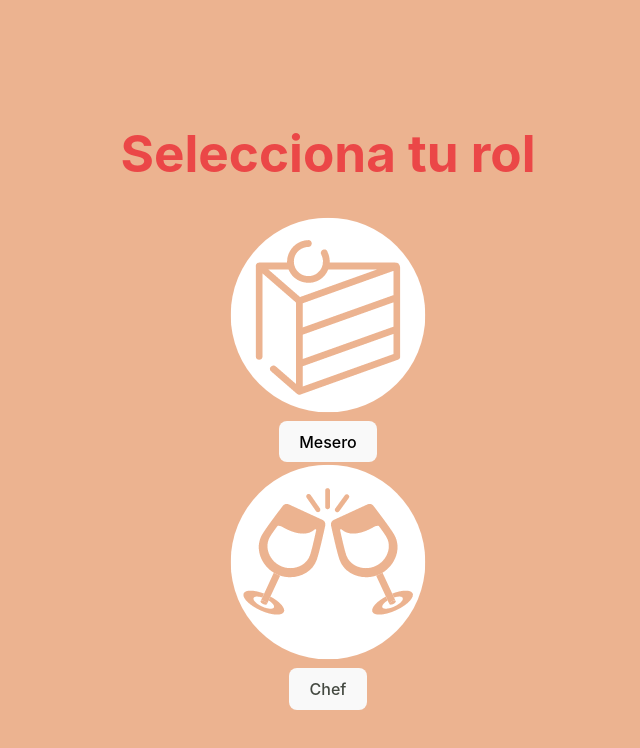
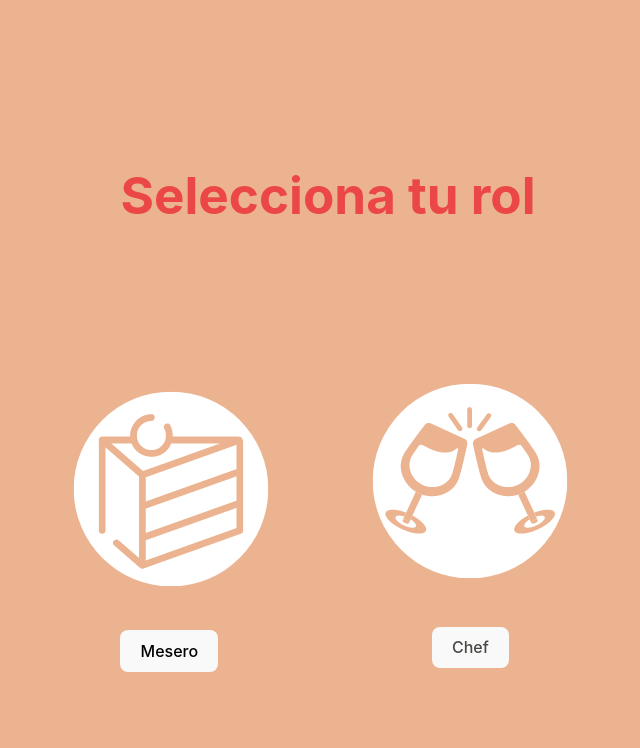
Before and after one commit to KatherineGalleguillos/SCL020-burger-queen-main, a React (Vite) app: page / in a window 1280 px wide. Shown: the top 748 px of the page, without its empty margins (312-952 px from the left). Built offline with nearby package versions, Linux system fonts and the light colour scheme.

Commit message:
botones e iconos

```diff
--- a/src/home.jsx
+++ b/src/home.jsx
@@ -1,6 +1,7 @@
 import { Link } from "react-router-dom";
 import image from "./images/1.png";
 import images from "./images/2.png";
+
 
 /*import ReactDOM from 'react-dom'
 import { library } from '@fortawesome/fontawesome-svg-core'
@@ -17,14 +18,10 @@ function Home() {
         <main>
           <h1>Selecciona tu rol</h1>
           <section>
-          <div>
-           <img src={image}/>
-           </div>
+          <img className="image" src={image}/>
           <button class="btnMesero">Mesero</button> </section>
           <section>
-          <div>
-           <img src={images}/>
-           </div>
+          <img className="images" src={images}/>
           <button class="btnChef">
           <Link to="/about">Chef</Link>
           </button>
--- a/src/index.css
+++ b/src/index.css
@@ -65,6 +65,30 @@ button:focus-visible {
     color: #EB4747;
   }
   button {
+
     background-color: #f9f9f9;
   }
 }
+ .btnMesero {
+  display: flex;
+
+ }
+ .btnChef {
+  display: flex;
+  margin-top: 11%;
+  margin-left: 75%;
+ }
+
+ .image{
+  display: flex;
+  margin-top: 40%;
+  margin-bottom: 10%;
+  margin-left: -12%;
+ }
+
+ .images{
+  display: flex;
+  margin-top: -70%;
+  margin-bottom: 8%;
+  margin-left: 60%;
+ }
```
